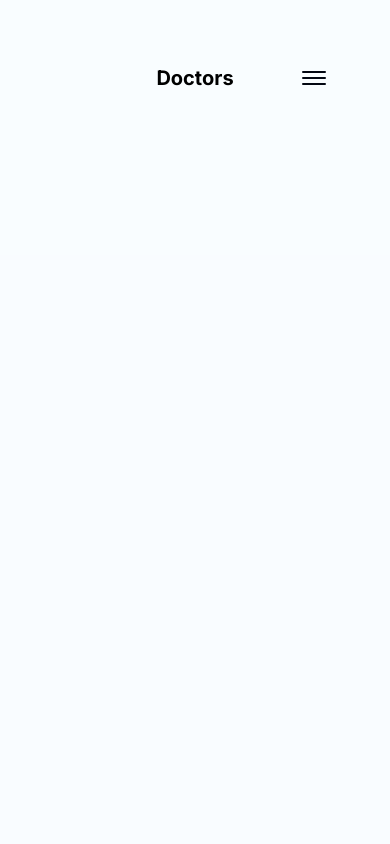
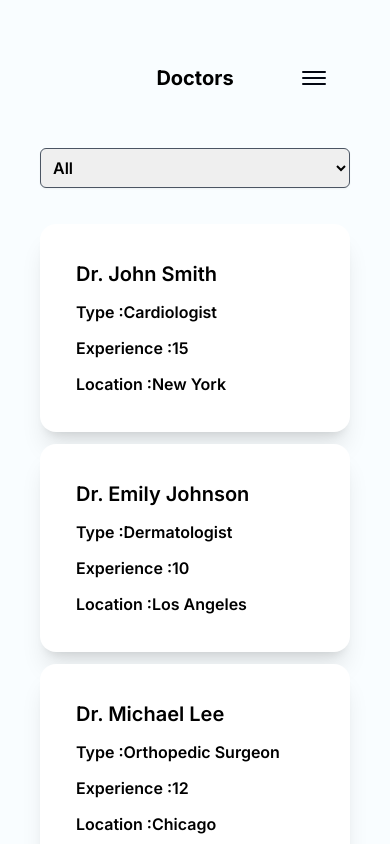
Before and after one commit to Imran-A-K/demo-dashboard-next.js, a Next.js app: page /doctors in a window 390 px wide. Shown: the top 844 px of the page. Built offline with nearby package versions, Linux system fonts and the light colour scheme.

Commit message:
completed mobile responsiveness

```diff
--- a/app/(with-layout)/doctors/page.jsx
+++ b/app/(with-layout)/doctors/page.jsx
@@ -1,4 +1,6 @@
 "use client";
+import Card from "@/components/Card/Card";
+import SelectBar from "@/components/SelectBar/SelectBar";
 import Table from "@/components/Table/Table";
 import Tabs from "@/components/Tabs/Tabs";
 import TitleSectionWithButton from "@/components/TitleSectionWithButton/TitleSectionWithButton";
@@ -84,18 +86,28 @@ function Doctors() {
 
   const [activeTab, setActiveTab] = useState(doctorTypes[0]);
   const [filteredData, setFilteredData] = useState([...doctors]);
+  const changeTab = (type) => {
+    setActiveTab(type);
 
+    if (type === "All") {
+      setFilteredData(doctors);
+    } else {
+      const filtered = doctors.filter((doctor) => doctor.type === type);
+      setFilteredData(filtered);
+    }
+  };
   return (
     <section className="sm:px-10">
-      <Tabs
+      <Tabs activeTab={activeTab} tabs={doctorTypes} changeTab={changeTab} />
+      <Table tableData={filteredData} doctors={doctors} />
+      <SelectBar
         activeTab={activeTab}
-        setActiveTab={setActiveTab}
         tabs={doctorTypes}
-        filteredData={filteredData}
-        setFilteredData={setFilteredData}
-        doctors={doctors}
+        changeTab={changeTab}
       />
-      <Table tableData={filteredData} doctors={doctors} />
+      {filteredData.map((data, index) => (
+        <Card key={index} data={data} />
+      ))}
     </section>
   );
 }
--- /dev/null
+++ b/components/Card/Card.jsx
@@ -0,0 +1,24 @@
+function Card({ data }) {
+  const { name, type, experience, location } = data;
+  return (
+    <div class="mx-auto p-9 bg-white max-w-xs my-3 rounded-2xl overflow-hidden shadow-xl hover:shadow-2xl transition duration-300">
+      <div class="flex flex-col items-start justify-start gap-3">
+        <h2 class="text-xl font-semibold">{name}</h2>
+        <p class="text-base font-semibold">
+          <span className="font-semibold">Type :</span>
+          {type}
+        </p>
+        <p class="text-base font-semibold">
+          <span className="font-semibold">Experience :</span>
+          {experience}
+        </p>
+        <p class="text-base font-semibold">
+          <span className="font-semibold">Location :</span>
+          {location}
+        </p>
+      </div>
+    </div>
+  );
+}
+
+export default Card;
--- a/components/LeftSideBar/LeftSideBar.jsx
+++ b/components/LeftSideBar/LeftSideBar.jsx
@@ -41,8 +41,8 @@ function LeftSideBar({ sideNavIsOpen, setSideNavIsOpen }) {
               <li
                 key={index}
                 onClick={() => setSideNavIsOpen(false)}
-                className={`hover:bg-slate-300/40 w-full py-1 px-2 rounded-md ${
-                  pathName === route.href && "bg-slate-300/40"
+                className={`hover:bg-sky-500/40 w-full py-1 px-2 rounded-md ${
+                  pathName === route.href && "bg-blue-500 text-white"
                 }`}
               >
                 <Link href={route.href}>{route.name}</Link>
--- /dev/null
+++ b/components/SelectBar/SelectBar.jsx
@@ -0,0 +1,19 @@
+function SelectBar({ activeTab, tabs, changeTab }) {
+  return (
+    <div className="lg:hidden py-6 my-2">
+      <select
+        className="block w-full font-semibold rounded-md border border-gray-600 shadow-sm focus:border-blue-500 focus:ring focus:ring-teal-600 focus:ring-opacity-50 p-2"
+        value={activeTab}
+        onChange={(e) => changeTab(e.target.value)}
+      >
+        {tabs.map((tab) => (
+          <option key={tab} value={tab}>
+            {tab}
+          </option>
+        ))}
+      </select>
+    </div>
+  );
+}
+
+export default SelectBar;
--- a/components/Table/Table.jsx
+++ b/components/Table/Table.jsx
@@ -4,7 +4,6 @@ function Table({ tableData, doctors }) {
   const tableHeadings = Object.keys(doctors[0])?.filter(
     (keepFields) => keepFields !== "id"
   );
-  //   console.log(tableHeadings);
 
   return (
     <article className="max-sm:hidden">
--- a/components/Tabs/Tabs.jsx
+++ b/components/Tabs/Tabs.jsx
@@ -4,22 +4,11 @@ import Button from "../Button/Button";
 
 function Tabs({
   activeTab,
-  setActiveTab,
+
   tabs,
-  filteredData,
-  setFilteredData,
-  doctors,
+
+  changeTab,
 }) {
-  const changeTab = (type) => {
-    setActiveTab(type);
-
-    if (type === "All") {
-      setFilteredData(doctors);
-    } else {
-      const filtered = doctors.filter((doctor) => doctor.type === type);
-      setFilteredData(filtered);
-    }
-  };
   return (
     <article className="py-4 max-sm:hidden">
       <div className="flex gap-4 justify-center">
--- a/components/Title/Title.jsx
+++ b/components/Title/Title.jsx
@@ -7,7 +7,7 @@ function Title({ sideNavIsOpen, setSideNavIsOpen }) {
   return (
     <div className="flex py-6 items-center justify-center relative">
       <button
-        className="flex flex-col justify-center items-center absolute right-6"
+        className="flex flex-col justify-center items-center absolute right-6 lg:hidden"
         onClick={() => setSideNavIsOpen(!sideNavIsOpen)}
       >
         <span
@@ -26,7 +26,7 @@ function Title({ sideNavIsOpen, setSideNavIsOpen }) {
           }`}
         ></span>
       </button>
-      <h1 className="capitalize font-bold text-xl">
+      <h1 className="capitalize font-bold text-2xl max-sm:text-xl">
         {pathName === "/" ? "Home" : pathName.replace("/", "")}
       </h1>
     </div>
```
